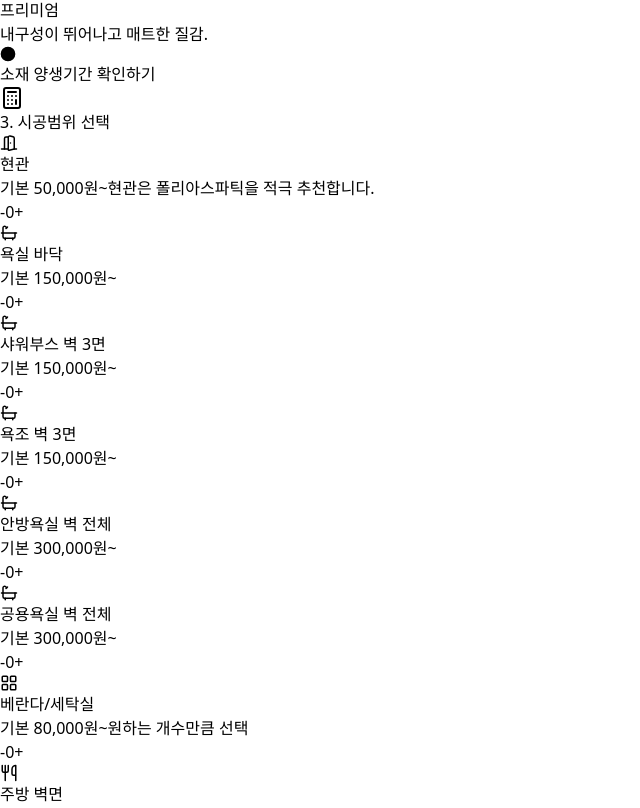
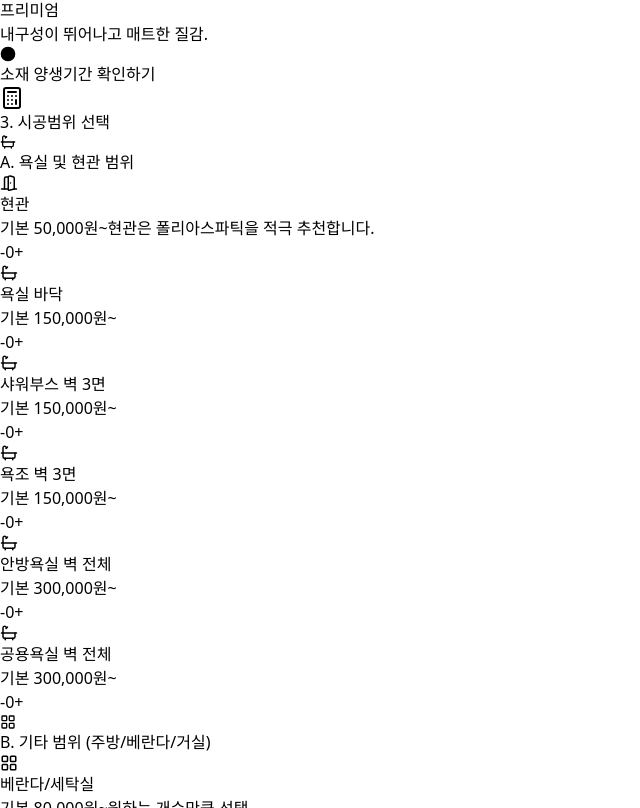
Before and after one commit to jsh5199-ai/julnun-web, a React (Vite) app: page / in a window 1280 px wide. Shown: the part 572-1380 px from the top of the page, without its empty margins (0-640 px from the left). Built offline with nearby package versions, Linux system fonts and the light colour scheme.

Commit message:
수정완료

```diff
--- a/src/App.jsx
+++ b/src/App.jsx
@@ -69,18 +69,24 @@ const MATERIALS = [
   },
 ];
 
-const SERVICE_AREAS = [
+// ⭐️ [수정] 카테고리별로 데이터 분리 ⭐️
+const BATHROOM_AREAS = [
   { id: 'entrance', label: '현관', basePrice: 50000, icon: DoorOpen, unit: '개소' },
   { id: 'bathroom_floor', label: '욕실 바닥', basePrice: 150000, icon: Bath, unit: '개소' },
   { id: 'shower_booth', label: '샤워부스 벽 3면', basePrice: 150000, icon: Bath, unit: '구역' },
   { id: 'bathtub_wall', label: '욕조 벽 3면', basePrice: 150000, icon: Bath, unit: '구역' },
   { id: 'master_bath_wall', label: '안방욕실 벽 전체', basePrice: 300000, icon: Bath, unit: '구역' },
   { id: 'common_bath_wall', label: '공용욕실 벽 전체', basePrice: 300000, icon: Bath, unit: '구역' },
-  // ⭐️ [수정 반영] 베란다/세탁실 basePrice를 80000원으로 조정 (Poly 가격) ⭐️
+];
+
+const OTHER_AREAS = [
   { id: 'balcony_laundry', label: '베란다/세탁실', basePrice: 80000, icon: LayoutGrid, unit: '개소', desc: '원하는 개수만큼 선택' },
   { id: 'kitchen_wall', label: '주방 벽면', basePrice: 150000, icon: Utensils, unit: '구역' },
   { id: 'living_room', label: '거실 바닥', basePrice: 550000, icon: Sofa, unit: '구역', desc: '복도,주방 포함' },
 ];
+
+const SERVICE_AREAS = [...BATHROOM_AREAS, ...OTHER_AREAS];
+// ⭐️ [수정 끝] ⭐️
 
 const SILICON_AREAS = [
   { id: 'silicon_bathtub', label: '욕조 테두리 교체', basePrice: 80000, icon: Eraser, unit: '개소', desc: '단독 8만 / 패키지시 5만' },
@@ -733,6 +739,64 @@ export default function GroutEstimatorApp() {
     </div>
   );
 
+  // ⭐️ [신규] 시공 범위 리스트 렌더링 함수 ⭐️
+  const renderAreaList = (areas) => (
+    <div className="space-y-3">
+        {areas.map((area) => {
+            const Icon = area.icon;
+            const isSelected = quantities[area.id] > 0;
+            const currentMat = areaMaterials[area.id];
+
+            return (
+                <div key={area.id} className={`flex flex-col p-3 rounded-lg border transition duration-150 ${isSelected ? 'bg-indigo-50 border-indigo-400' : 'bg-gray-50 border-gray-200 hover:bg-gray-100'}`}>
+                    <div className="flex items-center justify-between">
+                        <div className="flex items-center gap-3">
+                            <div className={`p-2 rounded-full shadow-sm ${isSelected ? 'bg-indigo-700 text-white' : 'bg-gray-200 text-indigo-600'}`}><Icon size={18} /></div>
+                            <div>
+                                <div className="font-semibold text-gray-800">{area.label}</div>
+                                <div className="text-xs text-gray-500">
+                                    기본 {area.basePrice.toLocaleString()}원~
+                                    {area.desc && <span className="block text-indigo-600">{area.desc}</span>}
+                                    {/* ⭐️ 현관 바닥 추천 문구 추가 ⭐️ */}
+                                    {area.id === 'entrance' && (
+                                        <span className="block text-amber-500 font-bold mt-0.5">현관은 폴리아스파틱을 적극 추천합니다.</span>
+                                    )}
+                                </div>
+                            </div>
+                        </div>
+                        <div className="flex items-center gap-1 bg-white px-1 py-1 rounded-full shadow-md border border-gray-200">
+                            <button
+                                onClick={() => handleQuantityChange(area.id, -1)}
+                                className={`w-7 h-7 flex items-center justify-center rounded-full transition active:scale-90 text-lg font-bold ${quantities[area.id] > 0 ? 'text-indigo-600 hover:bg-gray-100' : 'text-gray-400 cursor-not-allowed'}`}
+                            >-</button>
+                            <span className={`w-5 text-center text-sm font-bold ${quantities[area.id] > 0 ? 'text-gray-900' : 'text-gray-400'}`}>{quantities[area.id]}</span>
+                            <button
+                                onClick={() => {
+                                    handleQuantityChange(area.id, 1);
+                                    if (quantities[area.id] === 0) {
+                                        handleAreaMaterialChange(area.id, material);
+                                    }
+                                }}
+                                className="w-7 h-7 flex items-center justify-center text-indigo-600 hover:bg-gray-100 rounded-full font-bold text-lg transition active:scale-90"
+                            >+</button>
+                        </div>
+                    </div>
+
+                    {/* ⭐️ 영역별 소재 선택 버튼 ⭐️ */}
+                    {isSelected && (
+                        <MaterialSelectButtons
+                            areaId={area.id}
+                            currentMat={currentMat}
+                            onChange={handleAreaMaterialChange}
+                            isQuantitySelected={isSelected}
+                        />
+                    )}
+                </div>
+            );
+        })}
+    </div>
+  );
+
 
   return (
     <div className={`min-h-screen bg-gray-50 text-gray-800 font-sans pb-40`}>
@@ -799,7 +863,7 @@ export default function GroutEstimatorApp() {
           </div>
         </section>
 
-        {/* --- 1. 현장 유형 섹션 (UI 버그 수정 반영) --- */}
+        {/* --- 1. 현장 유형 섹션 (유지) --- */}
         <section className="bg-white p-5 rounded-xl shadow-lg border border-gray-100 animate-fade-in delay-150">
           <h2 className="text-lg font-extrabold flex items-center gap-2 mb-4 text-gray-800 border-b pb-2">
             <Home className="h-5 w-5 text-indigo-600" /> 1. 현장 유형을 선택하세요
@@ -878,69 +942,29 @@ export default function GroutEstimatorApp() {
           </div>
         </section>
 
-        {/* ⭐️ --- 3. 원하는 시공범위를 선택해주세요 (소재 선택 버튼 추가) --- ⭐️ */}
+        {/* ⭐️ --- 3. 원하는 시공범위를 선택해주세요 (카테고리 분리 적용) --- ⭐️ */}
         <section className="bg-white p-5 rounded-xl shadow-lg border border-gray-100 animate-fade-in delay-450">
           <h2 className="text-lg font-extrabold flex items-center gap-2 mb-4 text-gray-800 border-b pb-2">
             <Calculator className="h-5 w-5 text-indigo-600" /> 3. 시공범위 선택
           </h2 >
-          <div className="space-y-3">
-            {SERVICE_AREAS.map((area) => {
-              const Icon = area.icon;
-              const isSelected = quantities[area.id] > 0;
-              const currentMat = areaMaterials[area.id];
 
-              return (
-                <div key={area.id} className={`flex flex-col p-3 rounded-lg border transition duration-150 ${isSelected ? 'bg-indigo-50 border-indigo-400' : 'bg-gray-50 border-gray-200 hover:bg-gray-100'}`}>
-                    <div className="flex items-center justify-between">
-                        <div className="flex items-center gap-3">
-                            <div className={`p-2 rounded-full shadow-sm ${isSelected ? 'bg-indigo-700 text-white' : 'bg-gray-200 text-indigo-600'}`}><Icon size={18} /></div>
-                            <div>
-                                <div className="font-semibold text-gray-800">{area.label}</div>
-                                <div className="text-xs text-gray-500">
-                                    기본 {area.basePrice.toLocaleString()}원~
-                                    {area.desc && <span className="block text-indigo-600">{area.desc}</span>}
-                                    {/* ⭐️ 현관 바닥 추천 문구 추가 ⭐️ */}
-                                    {area.id === 'entrance' && (
-                                        <span className="block text-amber-500 font-bold mt-0.5">현관은 폴리아스파틱을 적극 추천합니다.</span>
-                                    )}
-                                </div>
-                            </div>
-                        </div>
-                        <div className="flex items-center gap-1 bg-white px-1 py-1 rounded-full shadow-md border border-gray-200">
-                            <button
-                                onClick={() => handleQuantityChange(area.id, -1)}
-                                className={`w-7 h-7 flex items-center justify-center rounded-full transition active:scale-90 text-lg font-bold ${quantities[area.id] > 0 ? 'text-indigo-600 hover:bg-gray-100' : 'text-gray-400 cursor-not-allowed'}`}
-                            >-</button>
-                            <span className={`w-5 text-center text-sm font-bold ${quantities[area.id] > 0 ? 'text-gray-900' : 'text-gray-400'}`}>{quantities[area.id]}</span>
-                            <button
-                                onClick={() => {
-                                    handleQuantityChange(area.id, 1);
-                                    // 수량이 0에서 1이 될 때, 전역 소재를 초기값으로 설정 (선택이 없었을 경우)
-                                    if (quantities[area.id] === 0) {
-                                        handleAreaMaterialChange(area.id, material);
-                                    }
-                                }}
-                                className="w-7 h-7 flex items-center justify-center text-indigo-600 hover:bg-gray-100 rounded-full font-bold text-lg transition active:scale-90"
-                            >+</button>
-                        </div>
-                    </div>
+          {/* A. 욕실 범위 */}
+          <h3 className="text-base font-extrabold flex items-center gap-2 mb-3 mt-4 text-gray-700">
+            <Bath size={16} className="text-indigo-500" /> A. 욕실 및 현관 범위
+          </h3>
+          {renderAreaList(BATHROOM_AREAS)}
 
-                    {/* ⭐️ 영역별 소재 선택 버튼 ⭐️ */}
-                    {isSelected && (
-                        <MaterialSelectButtons
-                            areaId={area.id}
-                            currentMat={currentMat}
-                            onChange={handleAreaMaterialChange}
-                            isQuantitySelected={isSelected}
-                        />
-                    )}
-                </div>
-              );
-            })}
-          </div>
+          <div className="border-t border-gray-100 mt-4 pt-4"></div>
+
+          {/* B. 기타 범위 (주방/베란다) */}
+          <h3 className="text-base font-extrabold flex items-center gap-2 mb-3 mt-4 text-gray-700">
+            <LayoutGrid size={16} className="text-indigo-500" /> B. 기타 범위 (주방/베란다/거실)
+          </h3>
+          {renderAreaList(OTHER_AREAS)}
+
         </section>
 
-        {/* --- 4. 실리콘 교체할 곳 선택 (소재 선택 버튼 삭제) --- */}
+        {/* --- 4. 실리콘 교체할 곳 선택 (유지) --- */}
         <section className="bg-white p-5 rounded-xl shadow-lg border border-gray-100 animate-fade-in delay-600">
           <h2 className="text-lg font-extrabold flex items-center gap-2 mb-4 text-gray-800 border-b pb-2">
             <Eraser className="h-5 w-5 text-indigo-600" /> 4. 추가 시공 (실리콘/리폼)
```
